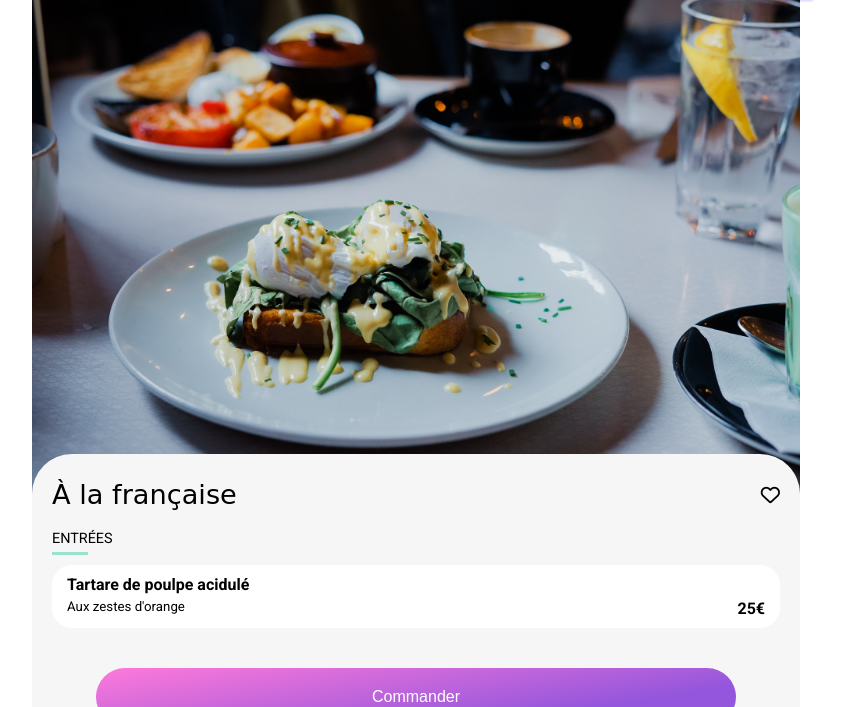
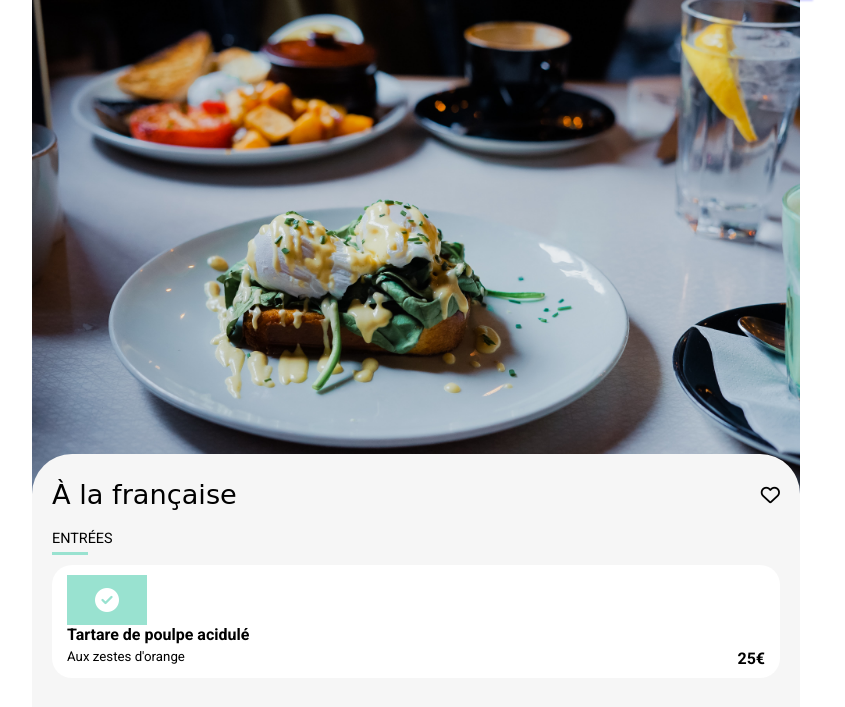
Before and after one commit to juju6x7/ohmyfood, a website: page resto-page.html in a window 1280 px wide. Shown: the part 70-777 px from the top of the page, without its empty margins (224-1069 px from the left). Drawn offline with Linux system fonts and the light colour scheme; a web font is replaced by a local one.

Commit message:
spinner OK

```diff
--- a/resto-page.html
+++ b/resto-page.html
@@ -35,6 +35,9 @@
 
       <h3>ENTRÉES</h3>
       <div class="card-dish-price">
+        <div class="dish-animation">
+          <i class="fa-solid fa-circle-check"></i>
+        </div>
           <h4>Tartare de poulpe acidulé</h4>
           <div class="description-price">
             <p class="description">Aux zestes d'orange</p>
--- a/sass/pages/_page-resto.scss
+++ b/sass/pages/_page-resto.scss
@@ -52,6 +52,23 @@ img {
     background-color: white;
     border-radius: 20px;
     padding: 10px 15px;
+    .dish-animation {
+      width: 10vh;
+      height: 50px;
+      background-color: #99e2d0;
+      animation: dish-checked 0.5s ease-in-out;
+      display: flex;
+      align-items: center;
+      justify-content: center;
+      .fa-circle-check{
+        color: white;
+        font-size: 1.5em;
+        &:hover {
+        transform: rotate(1turn);
+        transition: transform 500ms ease-in-out;
+        }
+      }
+    }
     h4 {
       font-size: 1em;
       padding-bottom: 5px;
@@ -68,11 +85,21 @@ img {
       }
     }
   }
+
+  //   transform-origin: right 50%;
+  @keyframes dish-checked {
+    0% {
+      transform: translate(0);
+    }
+    100% {
+      transform: translate(-100);
+    }
+  }
   .order {
     text-align: center;
     .btn {
-        width: 50vw;
-        margin-bottom: 20px;
-      }
+      width: 50vw;
+      margin-bottom: 20px;
+    }
   }
 }
```
Also changed, not shown: public/css/style.css, 1 other file. Lines whose indentation alone changed are shown as unchanged.
